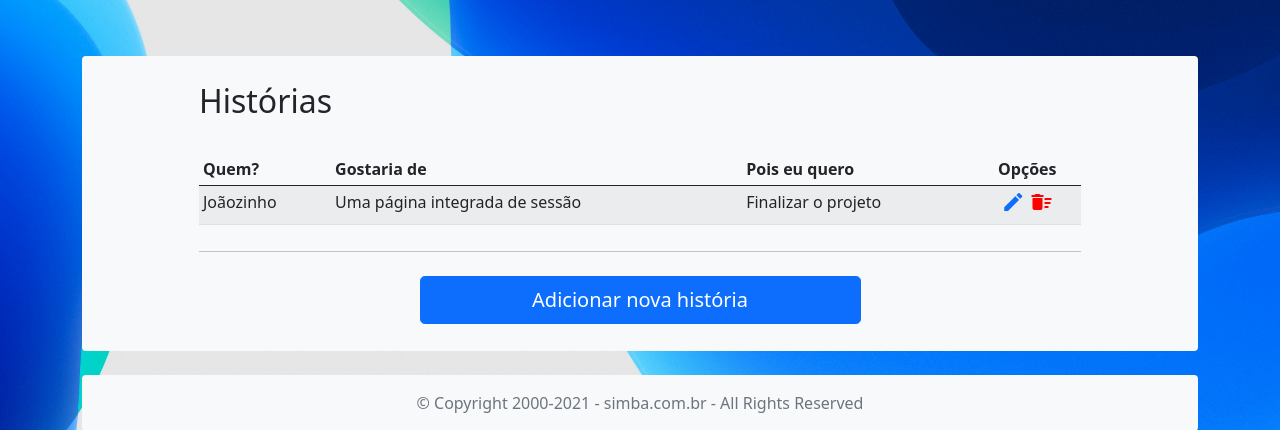
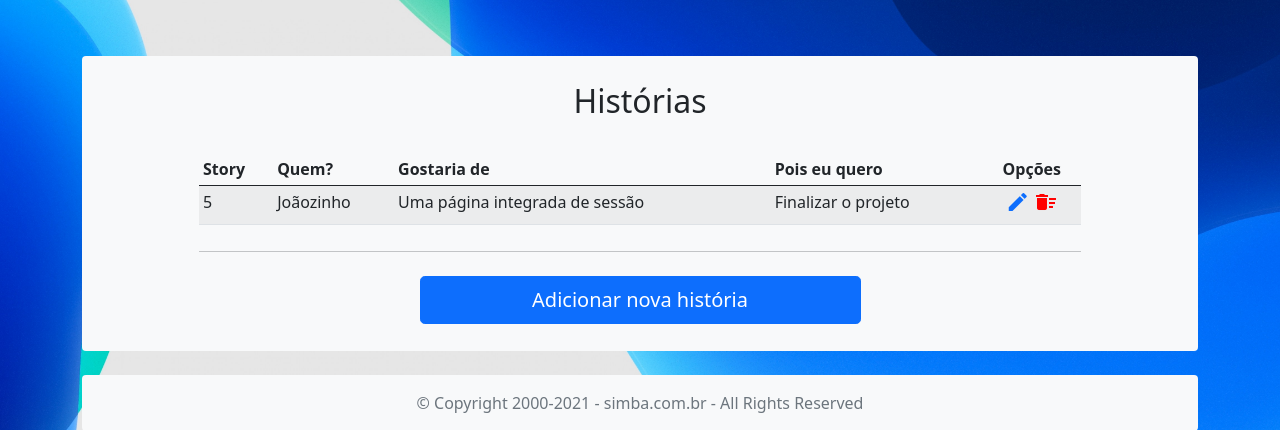
Before and after one commit to JoelHonorio/PROJETO_SIMBA, a PHP site: page /historias.php in a window 1280 px wide. Shown: the part 96-526 px from the top of the page. Run offline with PHP 8.4, Linux system fonts and the light colour scheme; data comes from the database, SQL or seed files in the repository.

Commit message:
Edição na page Historias

```diff
--- a/pages/main/historias.php
+++ b/pages/main/historias.php
@@ -7,11 +7,12 @@
 <div class="container-fluid bg-light rounded" style="margin-top: 5%;  text-align: left;">
   <div class="row">
     <main class="col-md-12 col-lg-10 px-md-4" style="margin: 0 auto;">
-      <h2 style="margin-top: 3%;">Histórias</h2></br>
+      <h2 style="margin-top: 3%; text-align: center;">Histórias</h2></br>
       <div class="table-responsive">
         <table class="table table-striped table-sm" style="margin-bottom: 3%;">
           <thead>
             <tr>
+			  <th>Story</th>
               <th>Quem?</th>
               <th>Gostaria de</th>
 			  <th>Pois eu quero</th>
@@ -28,6 +29,7 @@
 					while($dados = mysqli_fetch_array($resultado)):
 				?>
 				<tr>
+					<td><?php echo $dados['story']; ?></td>
 					<td><?php echo $dados['quem']; ?></td>
 					<td><?php echo $dados['gostaria']; ?></td>
 					<td><?php echo $dados['poisquero']; ?></td>
@@ -45,6 +47,7 @@
 					else:
 				?>
 				<tr>
+					<td>-</td>
 					<td>-</td>
 					<td>-</td>
 					<td>-</td>
```
